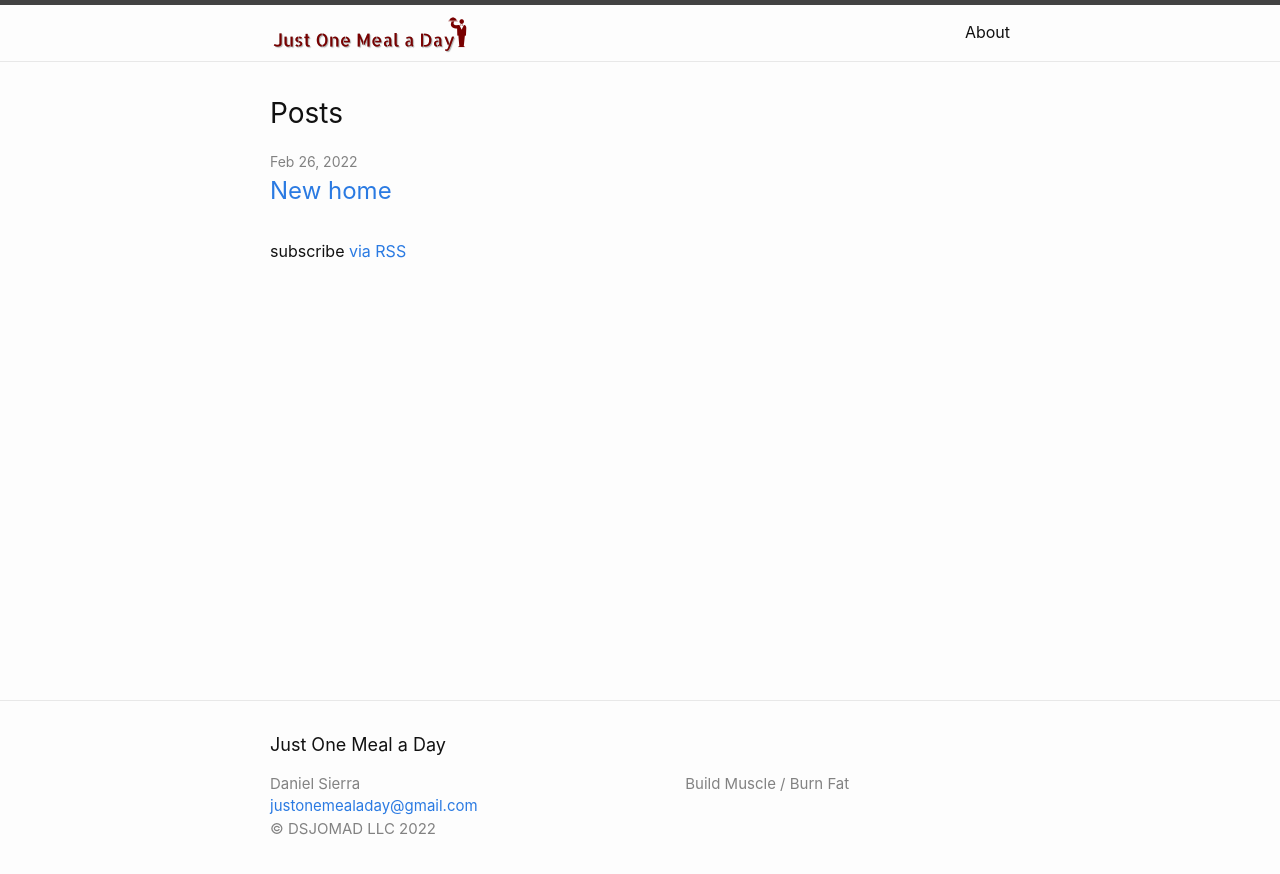
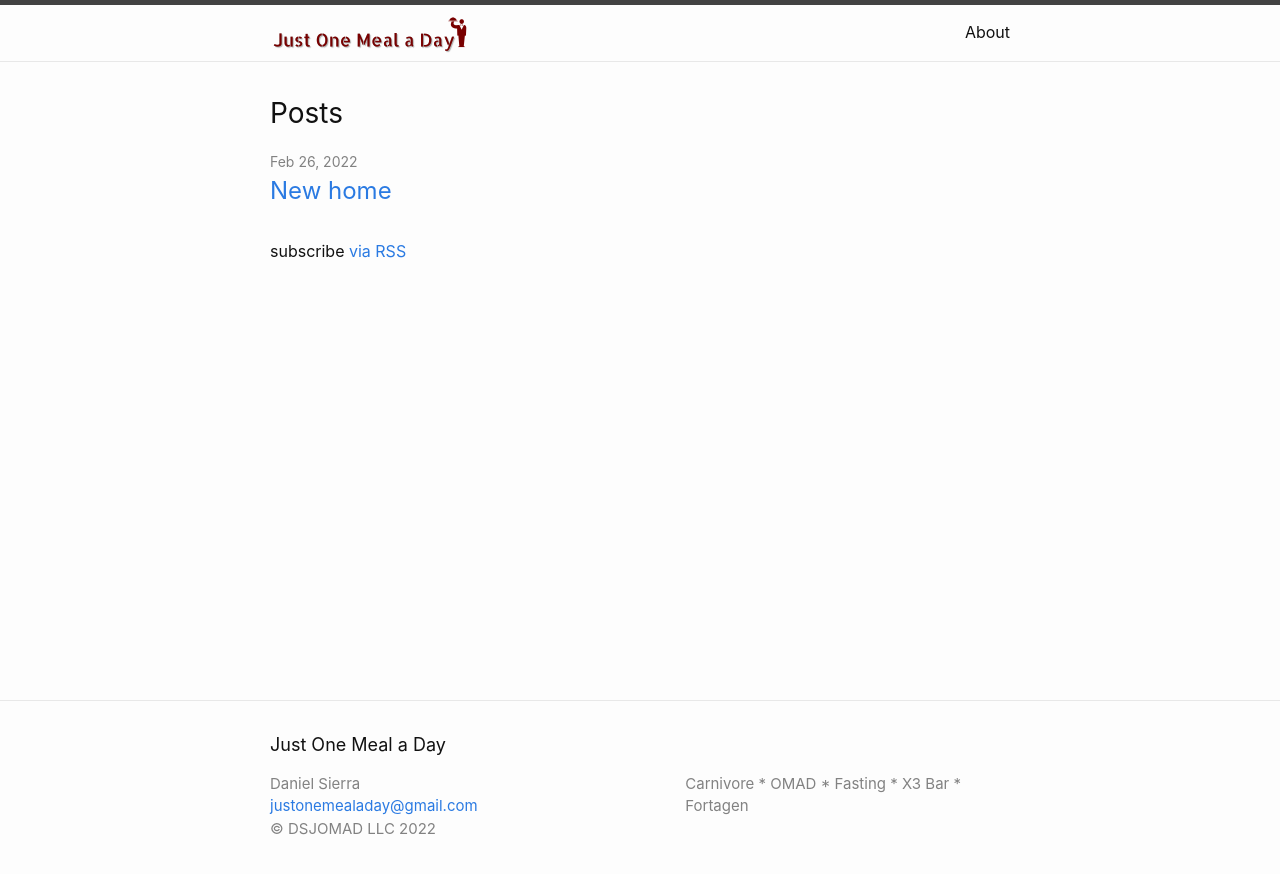
Before and after one commit to dsjomad/justonemealaday, a Jekyll site: the page built from index.markdown, in a window 1280 px wide. Shown: the top 874 px of the page. Built offline with Jekyll 4.4.1, drawn with Linux system fonts in a browser that asks for light colours.

Commit message:
update description

```diff
--- a/_config.yml
+++ b/_config.yml
@@ -21,7 +21,7 @@
 title: Just One Meal a Day
 email: justonemealaday@gmail.com
 description: >- # this means to ignore newlines until "baseurl:"
-  Build Muscle / Burn Fat
+  Carnivore * OMAD * Fasting * X3 Bar * Fortagen
 baseurl: "/justonemealaday" # the subpath of your site, e.g. /blog
 url: "https://dsjomad.github.io" # the base hostname & protocol for your site, e.g. http://example.com
 # twitter_username: jekyllrb
```
